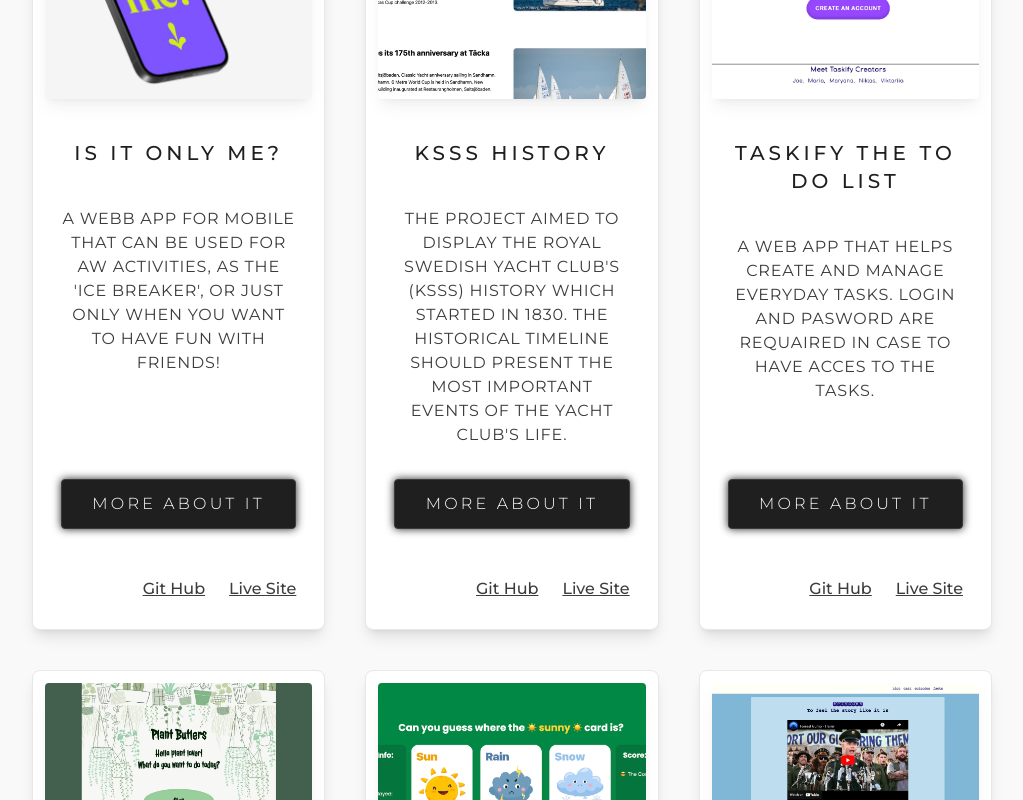
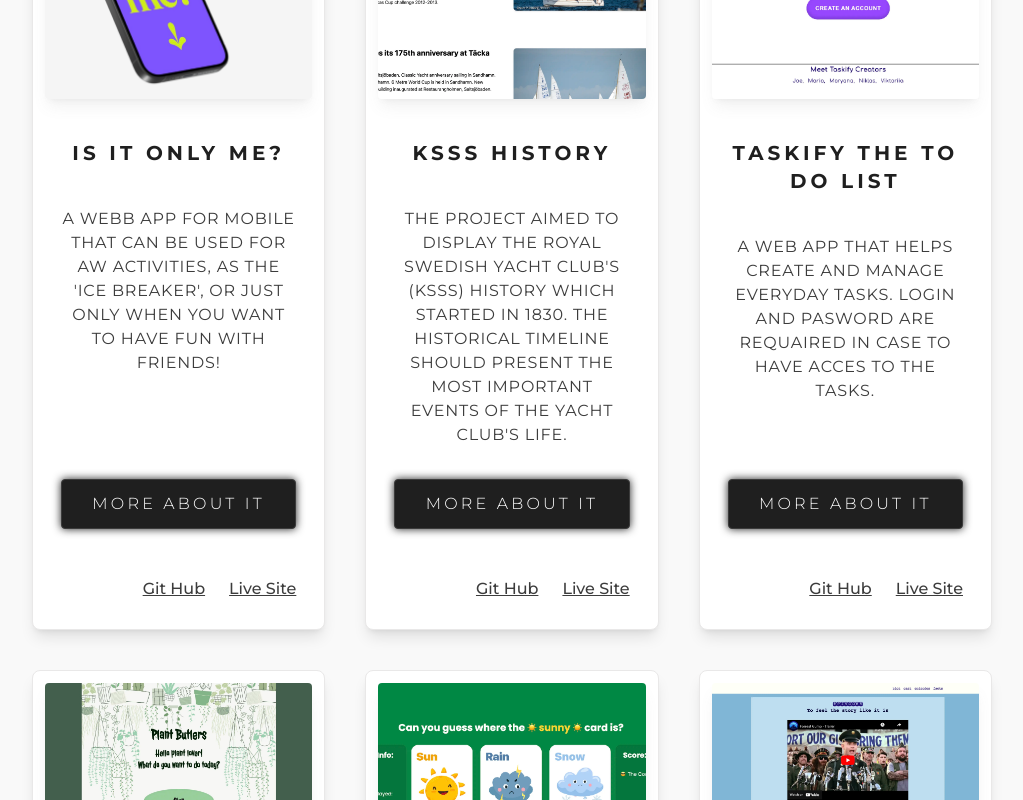
Before and after one commit to maryana-reznychenko/my-portfolio, a React (Vite) app: page / in a window 1280 px wide. Shown: the part 1120-1920 px from the top of the page, without its empty margins (128-1151 px from the left). Built offline with nearby package versions, Linux system fonts and the light colour scheme.

Commit message:
Changed h4 style

```diff
--- a/src/index.css
+++ b/src/index.css
@@ -13,7 +13,7 @@
     @apply font-montserrat font-medium tracking-wider text-2xl sm:text-3xl uppercase text-center mt-6 mb-10;
   }
   h4 {
-    @apply font-montserrat font-medium tracking-wider text-lg sm:text-xl uppercase text-center mt-6 mb-5;
+    @apply font-montserrat font-bold tracking-wider text-lg sm:text-xl  uppercase text-center mt-6 mb-5;
   }
   p {
     @apply font-montserrat text-base sm:text-xl pt-5;
```
